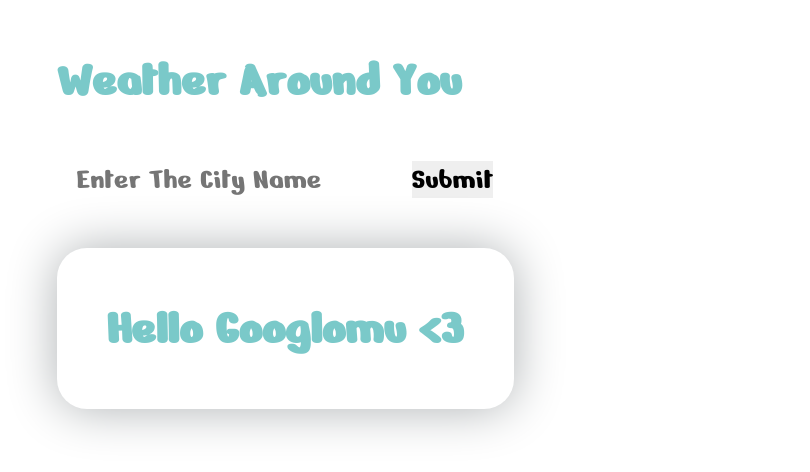
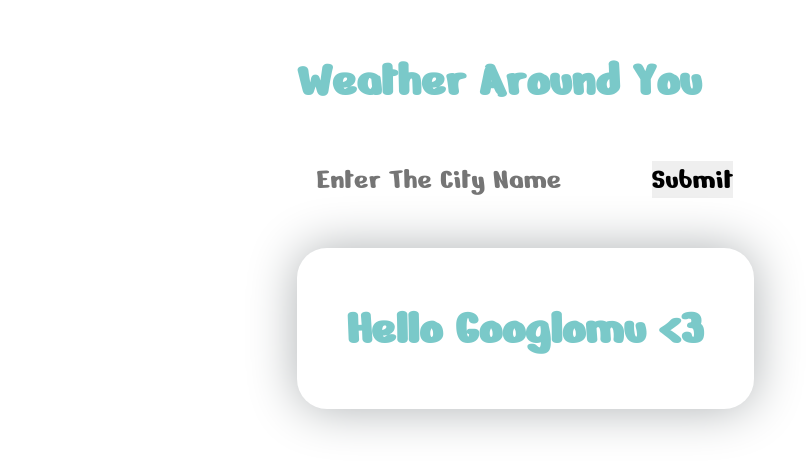
Before and after one commit to Shekhar969/WeatherIn, a plain HTML site: page index.html in a window 1280 px wide. Shown: the whole page, without its empty margins (115-925 px from the left). Drawn offline with Linux system fonts and the light colour scheme.

Commit message:
Removed max-width

```diff
--- a/Style.css
+++ b/Style.css
@@ -11,7 +11,7 @@ body{
     display: grid;
     justify-content: center;
     align-content: center;
-    max-width: 100dvh;
+
 }
 
 h1{
```
